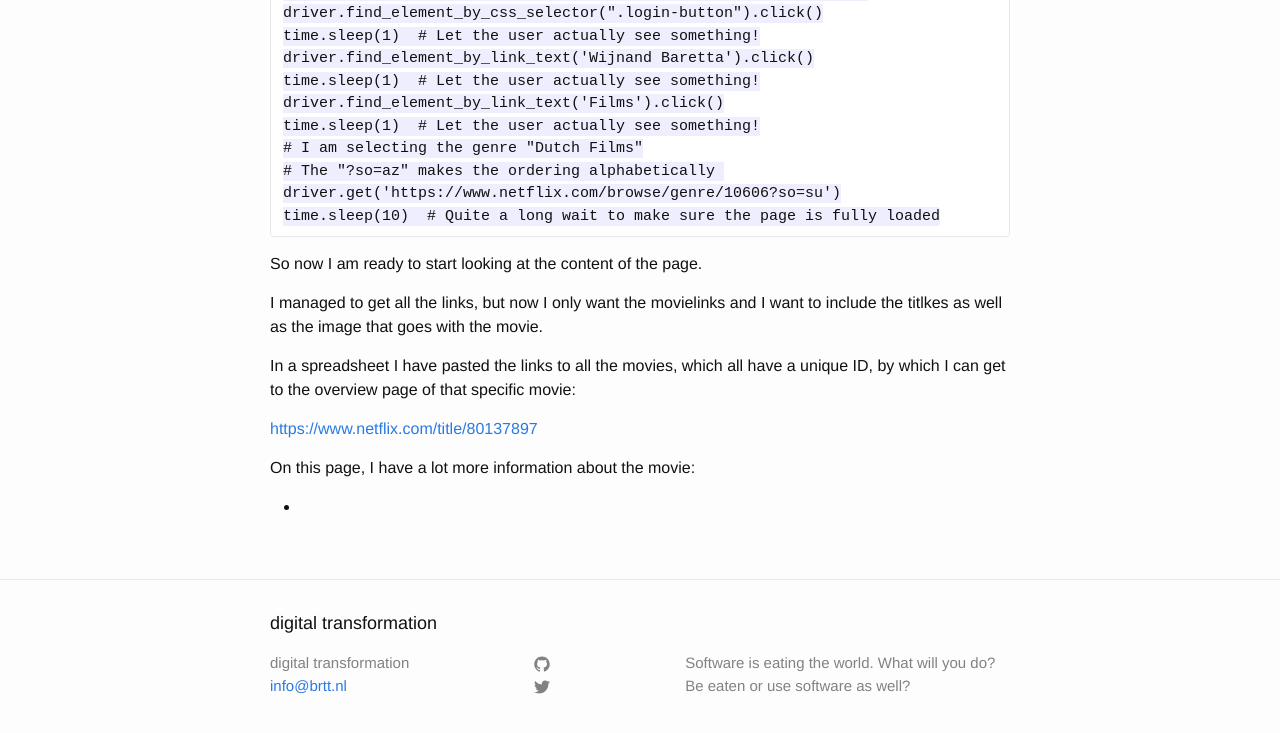
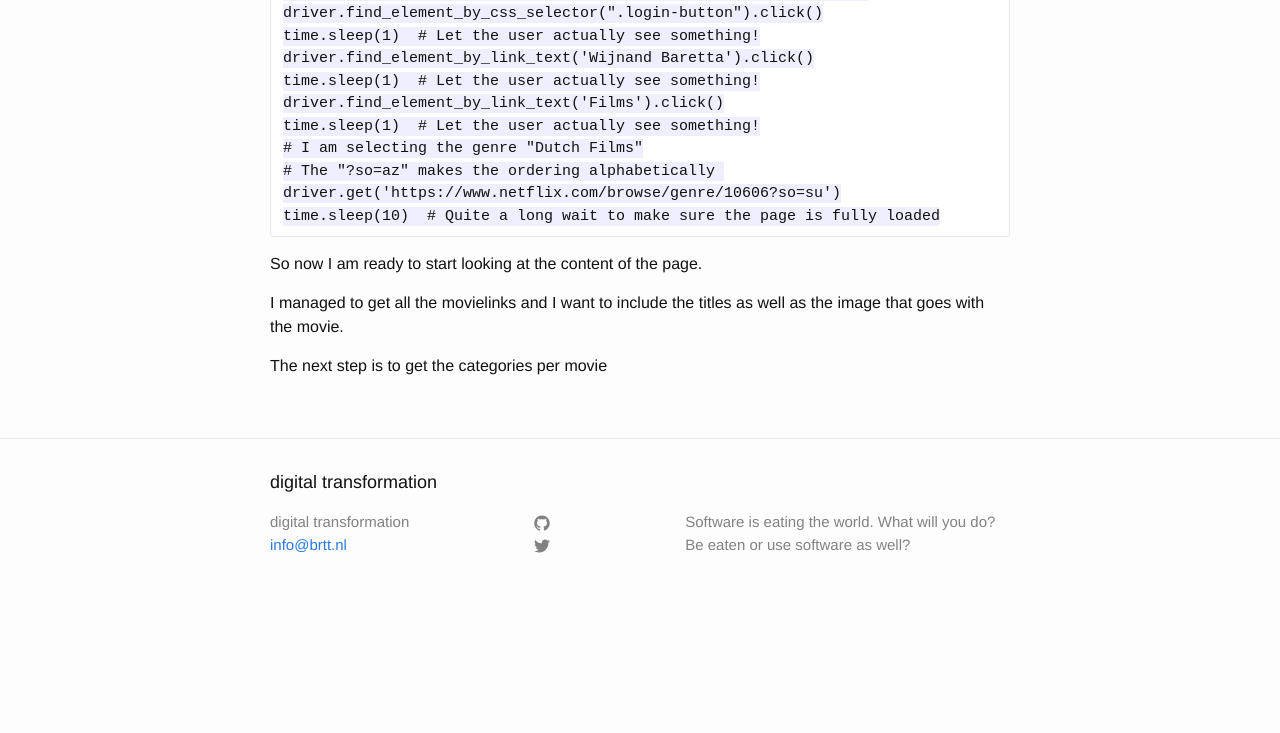
Before and after one commit to wijnandb/wijnandb.github.io, a Jekyll site: the page built from _posts/2020-4-20-scraping-websites.md, in a window 1280 px wide and 900 px high, scrolled down 596 px. Shown: the top 733 px of the window. Built offline with Jekyll 4.4.1, drawn with Linux system fonts in a browser that asks for light colours; our own code applies the rules of GitHub Pages for plain Markdown files.

Commit message:
_posts/2020-4-20-scraping-websites.md updated from https://stackedit.io/

```diff
--- a/_posts/2020-4-20-scraping-websites.md
+++ b/_posts/2020-4-20-scraping-websites.md
@@ -35,18 +35,11 @@
 
 So now I am ready to start looking at the content of the page.
 
-I managed to get all the links, but now I only want the movielinks and I want to include the titlkes as well as the image that goes with the movie.
+I managed to get all the movielinks and I want to include the titles as well as the image that goes with the movie.
 
-In a spreadsheet I have pasted the links to all the movies, which all have a unique ID, by which I can get to the overview page of that specific movie:
-
-[https://www.netflix.com/title/80137897](https://www.netflix.com/title/80137897)
-
-On this page, I have a lot more information about the movie:
-
--
-
+The next step is to get the categories per movie
 <!--stackedit_data:
-eyJoaXN0b3J5IjpbMTc0Mzg4MzI0NywtODI1NTcwNzM1LDE3Nj
-Y3MDIzNzEsLTExNDk0NTgzNTMsNDUxNjM4OTI0LC0xMTY3ODQx
-MzY5XX0=
+eyJoaXN0b3J5IjpbLTM5NDE4MjQzMSwxNzQzODgzMjQ3LC04Mj
+U1NzA3MzUsMTc2NjcwMjM3MSwtMTE0OTQ1ODM1Myw0NTE2Mzg5
+MjQsLTExNjc4NDEzNjldfQ==
 -->
```
